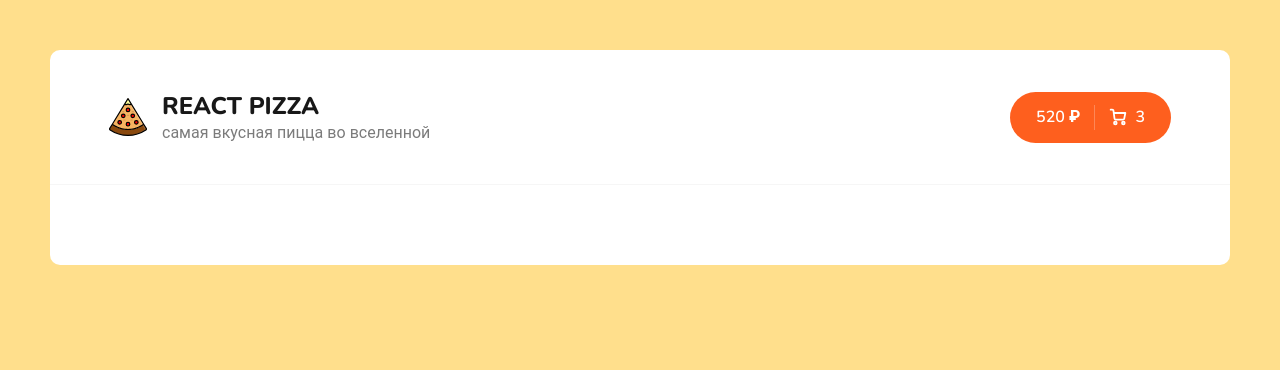
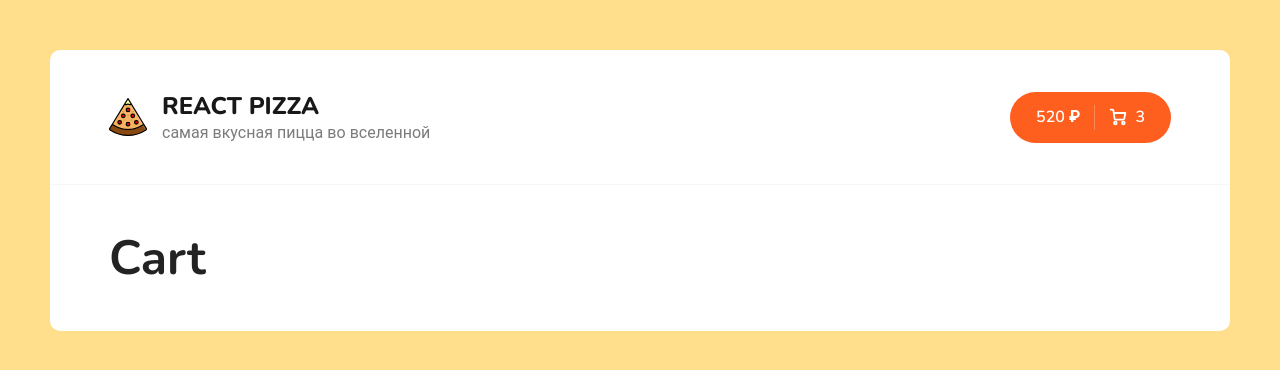
Before and after one commit to GorDjan/Pizzeria, a React (Create React App) app: page /cart in a window 1280 px wide. Shown: the top 370 px of the page. Built offline with nearby package versions, Linux system fonts and the light colour scheme.

Commit message:
Router done

```diff
--- a/src/App.jsx
+++ b/src/App.jsx
@@ -1,9 +1,10 @@
 import React from 'react';
 import {Routes, Route } from 'react-router-dom'
+
 import Header from './components/Header';
 import { Home } from './pages/Home';
 import { NotFound } from './pages/NotFound';
-
+import { Cart } from './pages/Cart';
 import './scss/app.scss';
 
 //import pizzas from './assets/img/pizzas.json'
@@ -20,6 +21,9 @@ function App() {
 			<Routes>
 
 			<Route path="/" element={<Home/>}/>
+			<Route path="/cart" element={<Cart/>}/>
+			<Route path="*" element={<NotFound/>}/>
+
 
 			</Routes>
 
--- a/src/components/Header.jsx
+++ b/src/components/Header.jsx
@@ -1,9 +1,10 @@
 import logoSvg from '../assets/img/pizzaLogo.svg'
-
+import { Link } from "react-router-dom";
 function Header(){
 	return (
 		<div className="header">
         <div className="container">
+          <Link to="/">
 					<div className="header__logo">
 						<img width="38" src={logoSvg} alt="Pizza logo" />
 						<div>
@@ -11,8 +12,9 @@ function Header(){
 						<p>самая вкусная пицца во вселенной</p>
 						</div>
 					</div>
+			 </Link>
           <div className="header__cart">
-            <a href="/cart.html" className="button button--cart">
+            <Link to="/cart" className="button button--cart">
               <span>520 ₽</span>
               <div className="button__delimiter"></div>
               <svg
@@ -45,7 +47,7 @@ function Header(){
                 />
               </svg>
               <span>3</span>
-            </a>
+            </Link>
           </div>
         </div>
       </div>
--- a/src/pages/Cart.jsx
+++ b/src/pages/Cart.jsx
@@ -0,0 +1,10 @@
+import React from 'react'
+
+export const Cart = () => {
+  return (
+	 <>
+	 <h1> Cart </h1>
+
+	 </>
+  )
+}
```
Lines whose indentation alone changed are shown as unchanged.
